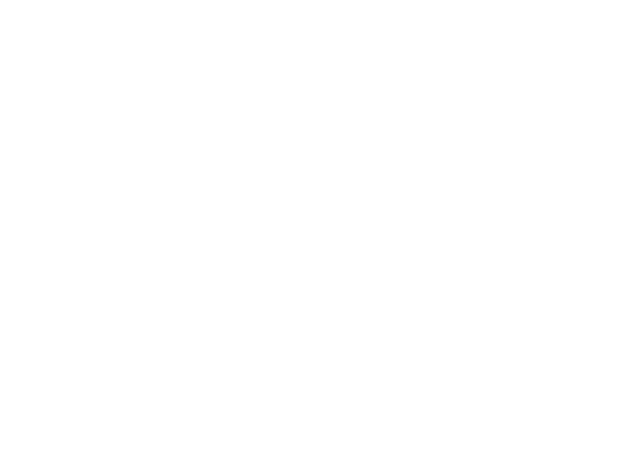
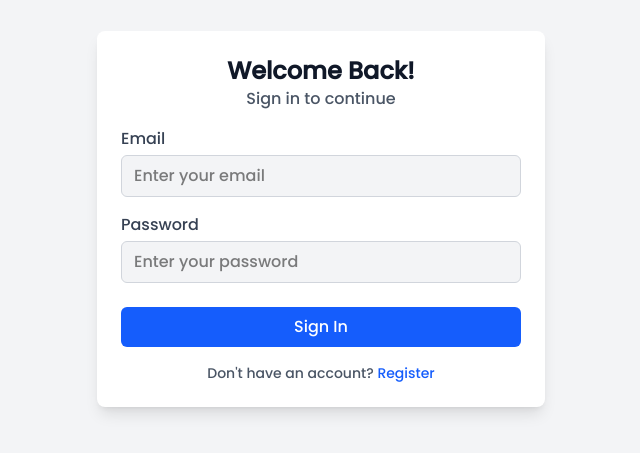
Before and after one commit to HanoodTunio/BookStore, a React (Vite) app in the folder front-end/: page /Login in a window 1280 px wide. Before the commit this address had no page. Shown: the part 181-634 px from the top of the page, without its empty margins (319-959 px from the left). Built offline with nearby package versions, Linux system fonts and the light colour scheme.

Commit message:
added route of the pages

```diff
--- a/front-end/src/App.jsx
+++ b/front-end/src/App.jsx
@@ -1,5 +1,7 @@
 import Course from "./pages/Course";
 import Home from "./pages/Home";
+import Signup from "./pages/Signup";
+import Login from "./pages/Login";
 import { Routes, Route } from "react-router-dom";
 
 function App() {
@@ -8,6 +10,8 @@
       <Routes>
         <Route path="/" element={<Home />} />
         <Route path="/course" element={<Course />} />
+        <Route path="/Signup" element={<Signup />} />
+        <Route path="/Login" element={<Login />} />
       </Routes>
       {/* <Home />
       <Course /> */}
--- a/front-end/src/components/Navbar.jsx
+++ b/front-end/src/components/Navbar.jsx
@@ -143,7 +143,7 @@
           {/* Sign In Button */}
           <div className="flex items-center">
             <a
-              href="#"
+              href="/Login"
               className="bg-black text-white px-6 py-2 rounded-md hover:bg-slate-800 transition duration-300"
             >
               Sign In
```
